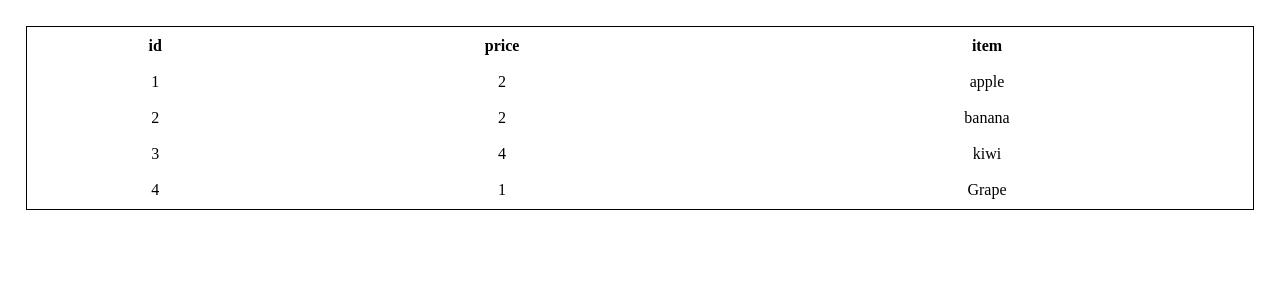
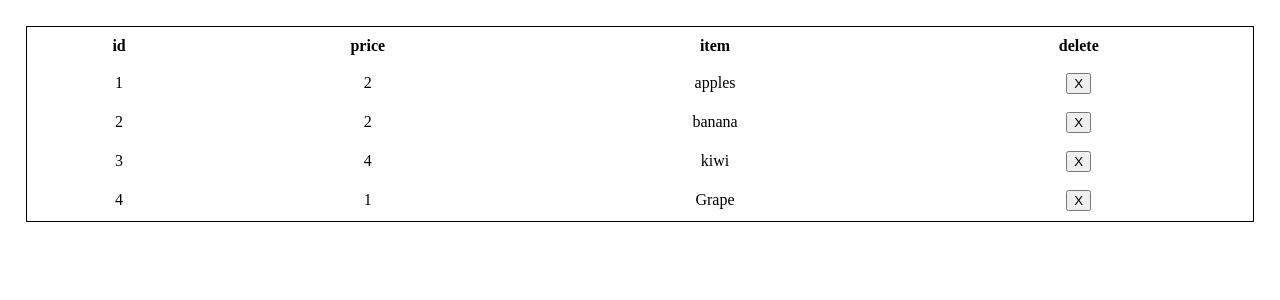
Before and after one commit to modeware/Custom-React-Table, a React (Create React App) app: page / in a window 1280 px wide. Shown: the top 300 px of the page. Built offline with nearby package versions, Linux system fonts and the light colour scheme.

Commit message:
Added delete functionality

```diff
--- a/src/App.tsx
+++ b/src/App.tsx
@@ -3,18 +3,32 @@ import Table from './components/Table/table';
 import { ITable } from './components/Table/tableInterface';
 
 const tableData: ITable = {
-  headers: [{title: 'id'}, {title: 'price'}, {title: 'item'}],
+  headers: [{title: 'id'}, {title: 'price'}, {title: 'item'}, {title: 'delete'}],
   rows: [
-          {id: 1, price:2 , item: 'apple' },
-          {id: 2, price:2 , item: 'banana' },
-          {id: 3, price:4 , item: 'kiwi' },
-          {id: 4, price:1 , item: 'Grape' },
+          {id: 1, price:2 , item: 'apples', delete: <button>X</button>},
+          {id: 2, price:2 , item: 'banana', delete: <button>X</button>},
+          {id: 3, price:4 , item: 'kiwi', delete: <button>X</button>},
+          {id: 4, price:1 , item: 'Grape', delete: <button>X</button>},
         ]
 }
+
+const actionHandlers = {
+  'delete': {
+    handler: (event: any, key: any, arrayOFDataToFilter:Array<any>, dataToFilter: any) => {
+      return arrayOFDataToFilter.filter((data: any, index: Number)=>{
+          if(data[key] !== dataToFilter){
+            return true
+          }
+          return false
+      })
+    }
+  }
+}
+
 function App() {
   return (
     <div className="App">
-      <Table tableData={tableData} sortBy={["item", "price", "id"]}/>
+      <Table tableData={tableData} sortBy={["item", "price", "id"]} actionHandlers={actionHandlers}/>
     </div>
   );
 }
--- a/src/components/Table/table.tsx
+++ b/src/components/Table/table.tsx
@@ -8,7 +8,7 @@ enum Direction {
     ORIGINAL//2
 }
 
-const Table: FC<ITableProps> = ({tableData, sortBy}) => {
+const Table: FC<ITableProps> = ({tableData, sortBy, actionHandlers}) => {
     let [currentSortingOrder, setSortingOrder] = useState(Direction.ORIGINAL)
     let {headers, rows} = tableData;
     let [tableRows, setTableRows] = useState(rows || [])
@@ -62,6 +62,21 @@ const Table: FC<ITableProps> = ({tableData, sortBy}) => {
         }
     }
 
+    const handler = (e: any, key: any, columnIdentifier: any, row: any) => {
+        console.log(columnIdentifier, tableRows)
+        if(actionHandlers){
+            let keys = Object.keys(actionHandlers)
+            for(let k of keys){
+                if(columnIdentifier === k){
+                let filteredData =  actionHandlers[k].handler(e, key, tableRows, row.id)
+                setTableRows(filteredData)
+                console.log(columnIdentifier, filteredData)
+                }
+            }
+        }
+        return;
+    }
+
     return (
         <table>
             <thead>
@@ -71,7 +86,7 @@ const Table: FC<ITableProps> = ({tableData, sortBy}) => {
                         render headers
                     */
                 headers.map((header: any, index)=>{
-                     return <th key={index} onClick={()=>sortRows(header.title)}>{header.title}</th>
+                     return <th key={index}><span onClick={()=>sortRows(header.title)}>{header.title}</span></th>
                 })}
             </tr>
             </thead>
@@ -84,7 +99,9 @@ const Table: FC<ITableProps> = ({tableData, sortBy}) => {
                         /*render cells*/
                         headers.map((header: any, index)=>{
                             return (<td key={index}>
-                                        {row[header.title]}
+                                        <div onClick={(e)=>{handler(e, 'id', header.title, row)}}>
+                                            {row[header.title]}
+                                        </div>
                                     </td>)
                             })
 
--- a/src/components/Table/tablePropsInterface.ts
+++ b/src/components/Table/tablePropsInterface.ts
@@ -3,4 +3,5 @@ import { ITable } from './tableInterface';
 export interface ITableProps{
    tableData: ITable
    sortBy: Array<string>
+   actionHandlers?: any
 }
```
